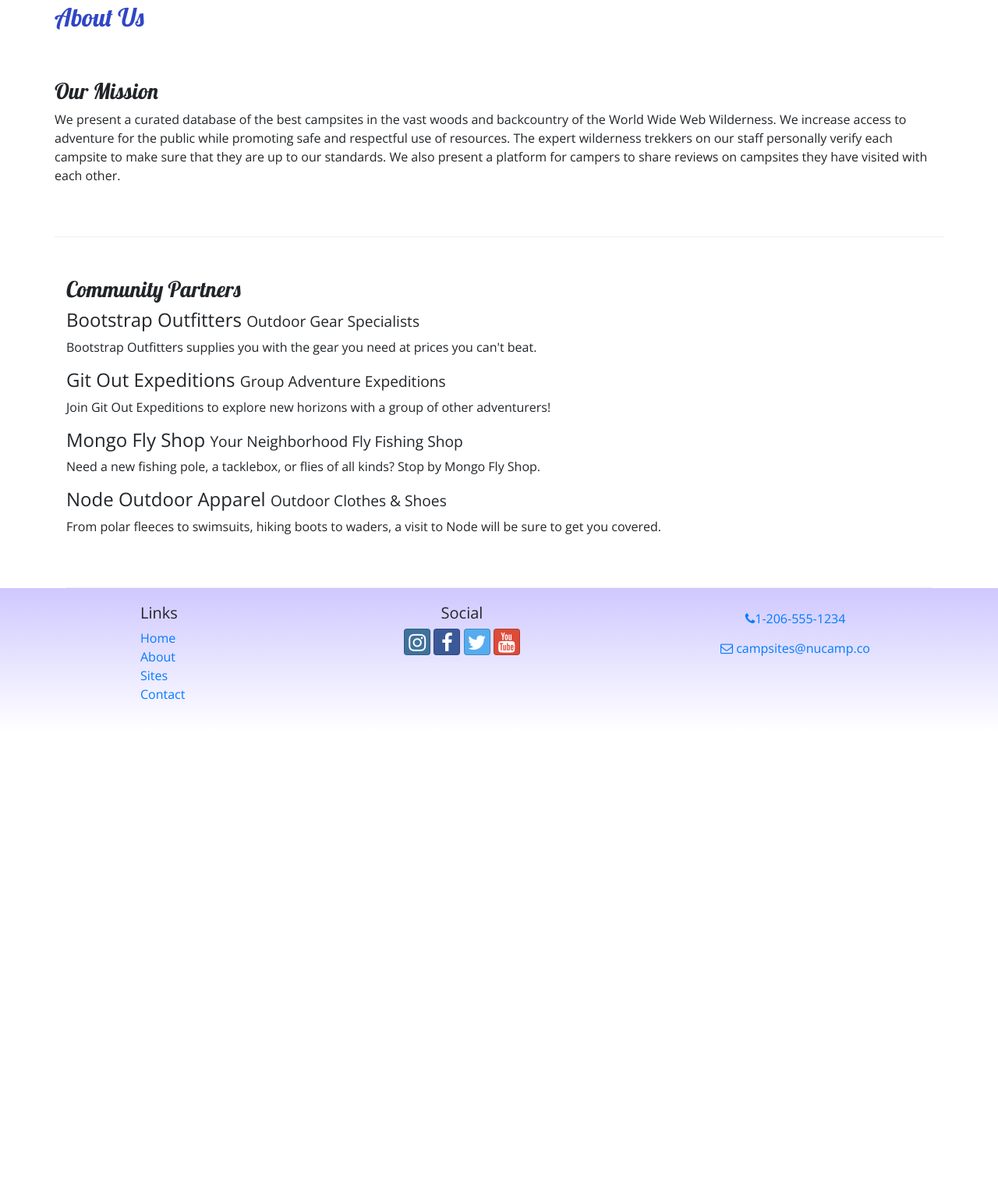
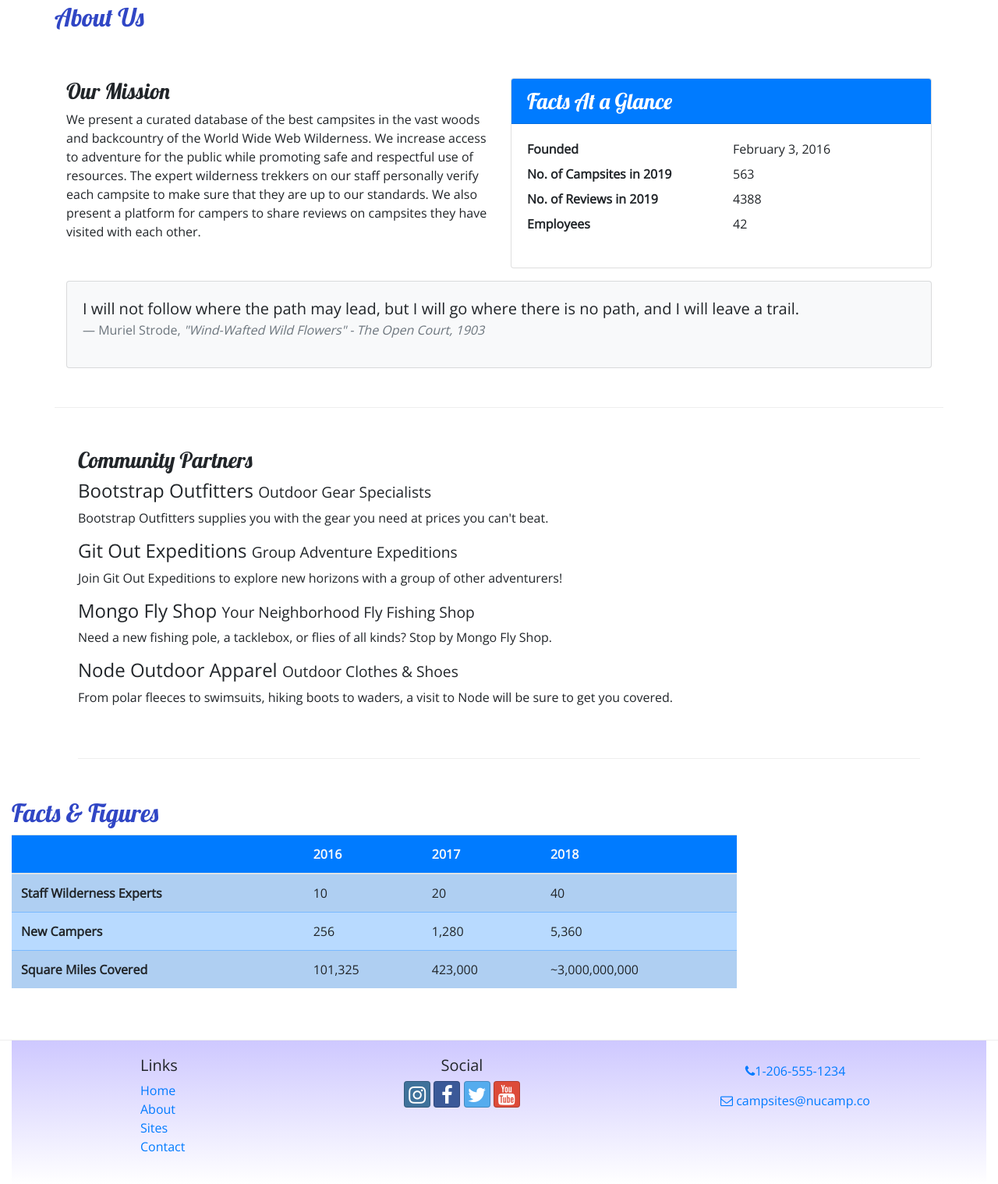
Before and after one commit to buddy97/nucampsite, a website: page aboutus.html in a window 1280 px wide. Shown: the part 279-1797 px from the top of the page at 78% size. Before the commit the page ends 1217 px from the top, so only its background shows below. Drawn offline with nearby package versions, Linux system fonts and the light colour scheme.

Commit message:
Tables and Cards

```diff
--- a/aboutus.html
+++ b/aboutus.html
@@ -40,10 +40,13 @@
             </button>
             <div class="collapse navbar-collapse" id="nucampNavbar">
                 <ul class="navbar-nav">
-                    <li class="nav-item"><a class="nav-link" href="index.html"><i class="fa fa-home fa-lg"></i> Home</a></li>
-                    <li class="nav-item active"><a class="nav-link" href="#"><i class="fa fa-info fa-lg"></i>About</a></li>
+                    <li class="nav-item"><a class="nav-link" href="index.html"><i class="fa fa-home fa-lg"></i> Home</a>
+                    </li>
+                    <li class="nav-item active"><a class="nav-link" href="#"><i class="fa fa-info fa-lg"></i>About</a>
+                    </li>
                     <li class="nav-item"><a class="nav-link" href="#"><i class="fa fa-list fa-lg"></i> Sites</a></li>
-                    <li class="nav-item"><a class="nav-link" href="contactus.html"><i class="fa fa-address-card fa-lg"></i>Contact</a></li>
+                    <li class="nav-item"><a class="nav-link" href="contactus.html"><i
+                                class="fa fa-address-card fa-lg"></i>Contact</a></li>
                 </ul>
             </div>
         </div>
@@ -62,13 +65,44 @@
         </div>
 
         <div class="container">
-            <div class="row row-content align-items-center">
+            <div class="row row-content">
+                <div class="col-sm-6">
                     <h3>Our Mission</h3>
-                <p>We present a curated database of the best campsites in the vast woods and backcountry of the World
-                    Wide Web Wilderness. We increase access to adventure for the public while promoting safe and
-                    respectful use of resources. The expert wilderness trekkers on our staff personally verify each
-                    campsite to make sure that they are up to our standards. We also present a platform for campers to
-                    share reviews on campsites they have visited with each other.</p>
+                    <p>We present a curated database of the best campsites in the vast woods and backcountry of the
+                        World Wide Web Wilderness. We increase access to adventure for the public while promoting
+                        safe and respectful use of resources. The expert wilderness trekkers on our staff personally
+                        verify each campsite to make sure that they are up to our standards. We also present a
+                        platform for campers to share reviews on campsites they have visited with each other.</p>
+                </div>
+                <div class="col-sm-6">
+                    <div class="card">
+                        <h3 class="card-header bg-primary text-white">Facts At a Glance</h3>
+                        <div class="card-body">
+                            <dl class="row">
+                                <dt class="col-6">Founded</dt>
+                                <dd class="col-6">February 3, 2016</dd>
+                                <dt class="col-6">No. of Campsites in 2019</dt>
+                                <dd class="col-6">563</dd>
+                                <dt class="col-6">No. of Reviews in 2019</dt>
+                                <dd class="col-6">4388</dd>
+                                <dt class="col-6">Employees</dt>
+                                <dd class="col-6">42</dd>
+                            </dl>
+                        </div>
+                    </div>
+                </div>
+                <div class="col">
+                    <div class="card bg-light mt-3">
+                        <blockquote class="blockquote card-body">
+                            <p class="mb-0">I will not follow where the path may lead, but I will go where there is
+                                no path, and I will leave a trail.</p>
+                            <footer class="blockquote-footer">Muriel Strode,
+                                <cite title="Source Title">"Wind-Wafted Wild Flowers" -
+                                    The Open Court, 1903
+                                </cite>
+                            </footer>
+                        </blockquote>
+                    </div>
                 </div>
             </div>
 
@@ -76,22 +110,65 @@
                 <div class="row-content text-align-center">
                     <h3>Community Partners</h3>
                     <h4>Bootstrap Outfitters <small>Outdoor Gear Specialists</small></h4>
-                <p class="d-none d-sm-block">Bootstrap Outfitters supplies you with the gear you need at prices you can't beat.</p>
+                    <p class="d-none d-sm-block">Bootstrap Outfitters supplies you with the gear you need at prices you
+                        can't beat.</p>
                     <h4>Git Out Expeditions <small>Group Adventure Expeditions</small></h4>
                     <p class="d-none d-sm-block">Join Git Out Expeditions to explore new horizons with a group of other
                         adventurers!</p>
                     <h4>Mongo Fly Shop <small>Your Neighborhood Fly Fishing Shop</small></h4>
-                <p class="d-none d-sm-block">Need a new fishing pole, a tacklebox, or flies of all kinds? Stop by Mongo
+                    <p class="d-none d-sm-block">Need a new fishing pole, a tacklebox, or flies of all kinds? Stop by
+                        Mongo
                         Fly Shop.</p>
                     <h4>Node Outdoor Apparel <small>Outdoor Clothes & Shoes</small></h4>
-                <p class="d-none d-sm-block">From polar fleeces to swimsuits, hiking boots to waders, a visit to Node
+                    <p class="d-none d-sm-block">From polar fleeces to swimsuits, hiking boots to waders, a visit to
+                        Node
                         will be sure to get you
                         covered.</p>
                 </div>
             </div>
         </div>
 
-    <footer>
+        <div class="row row-content">
+            <div class="col-sm-9">
+                <h2>Facts &amp; Figures</h2>
+                <div class="table-responsive">
+                    <table class="table table-striped">
+                        <thead>
+                            <tr class="bg-primary text-light">
+                                <th></th>
+                                <th>2016</th>
+                                <th>2017</th>
+                                <th>2018</th>
+                            </tr>
+                        </thead>
+                        <tbody class="table-primary">
+                            <tr>
+                                <th>Staff Wilderness Experts</th>
+                                <td>10</td>
+                                <td>20</td>
+                                <td>40</td>
+                            </tr>
+                            <tr>
+                                <th>New Campers</th>
+                                <td>256</td>
+                                <td>1,280</td>
+                                <td>5,360</td>
+                            </tr>
+                            <tr>
+                                <th>Square Miles Covered</th>
+                                <td>101,325</td>
+                                <td>423,000</td>
+                                <td>~3,000,000,000</td>
+                            </tr>
+                        </tbody>
+                    </table>
+                </div>
+            </div>
+        </div>
+
+
+
+        <footer class="site-footer">
             <div class="container">
                 <div class="row">
                     <div class="col-4 col-sm-2 offset-1">
@@ -105,14 +182,20 @@
                     </div>
                     <div class="col-6 col-sm-5 text-center">
                         <h5>Social</h5>
-                  <a class="btn btn-social-icon btn-instagram" href="http://instagram.com/"><i class="fa fa-instagram"></i></a>
-                  <a class="btn btn-social-icon btn-facebook" href="http://facebook.com/"><i class="fa fa-facebook"></i></a>
-                  <a class="btn btn-social-icon btn-twitter" href="http://twitter.com/"><i class="fa fa-twitter"></i></a>
-                  <a class="btn btn-social-icon btn-google" href="http://youtube.com/"><i class="fa fa-youtube"></i></a>
+                        <a class="btn btn-social-icon btn-instagram" href="http://instagram.com/"><i
+                                class="fa fa-instagram"></i></a>
+                        <a class="btn btn-social-icon btn-facebook" href="http://facebook.com/"><i
+                                class="fa fa-facebook"></i></a>
+                        <a class="btn btn-social-icon btn-twitter" href="http://twitter.com/"><i
+                                class="fa fa-twitter"></i></a>
+                        <a class="btn btn-social-icon btn-google" href="http://youtube.com/"><i
+                                class="fa fa-youtube"></i></a>
                     </div>
                     <div class="col-sm-4 text-center">
-                    <a role="button" class="btn btn-link" href="tel:+12065551234"><i class="fa fa-phone"></i>1-206-555-1234</a><br />
-                    <a role="button" class="btn btn-link" href="mailto:campsites@nucamp.co"><i class="fa fa-envelope-o"></i> campsites@nucamp.co</a>
+                        <a role="button" class="btn btn-link" href="tel:+12065551234"><i
+                                class="fa fa-phone"></i>1-206-555-1234</a><br />
+                        <a role="button" class="btn btn-link" href="mailto:campsites@nucamp.co"><i
+                                class="fa fa-envelope-o"></i> campsites@nucamp.co</a>
                     </div>
                 </div>
             </div>
--- a/css/styles.css
+++ b/css/styles.css
@@ -10,7 +10,7 @@ h2 {
 header h2 {
     color: #CEC8FF;
 }
-footer {
+.site-footer {
     background-image: linear-gradient(#CEC8FF, white);
     padding: 20px 0;
 }
```
Also changed, not shown: contactus.html (+1 -1 lines), index.html (+1 -1 lines). Lines whose indentation alone changed are shown as unchanged.
